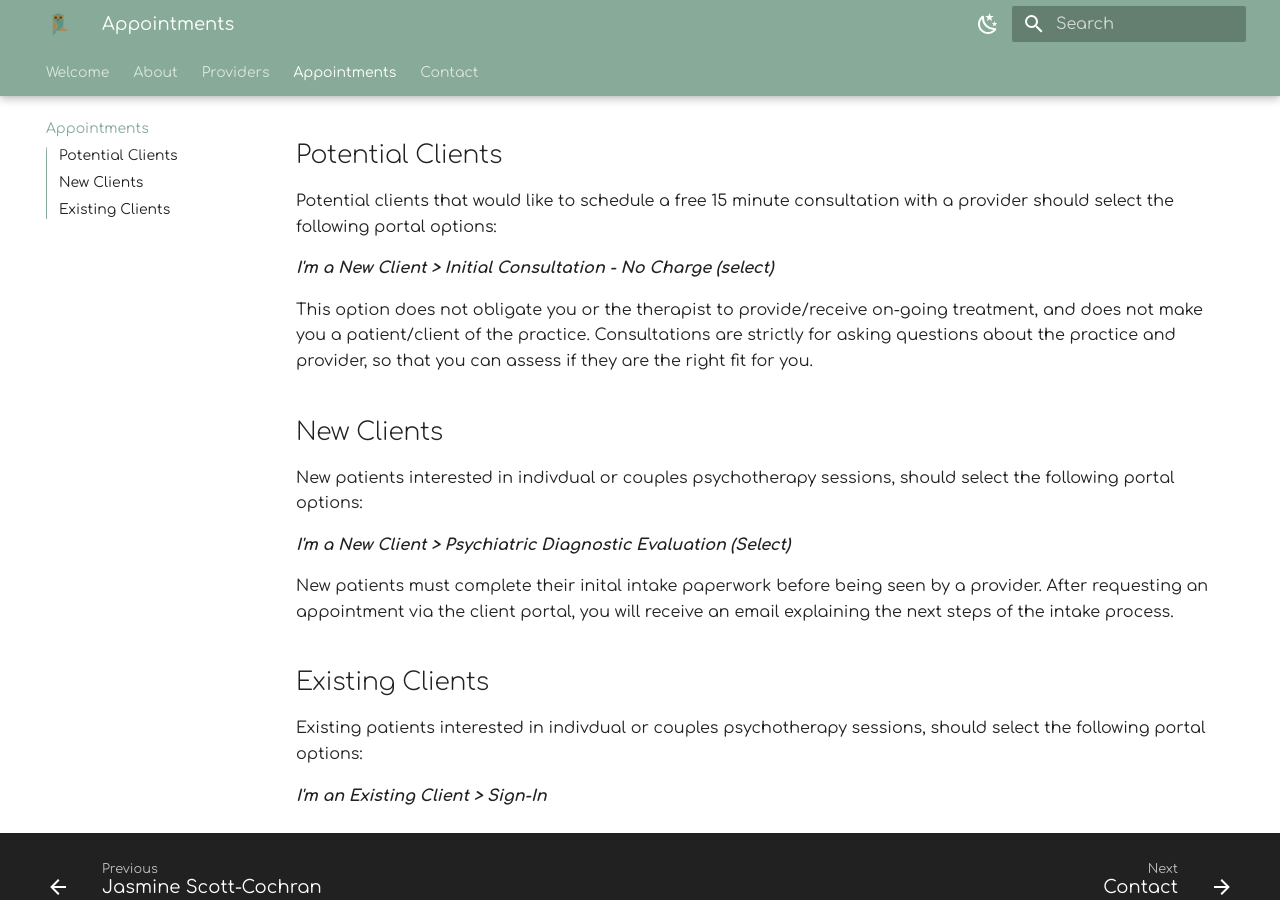
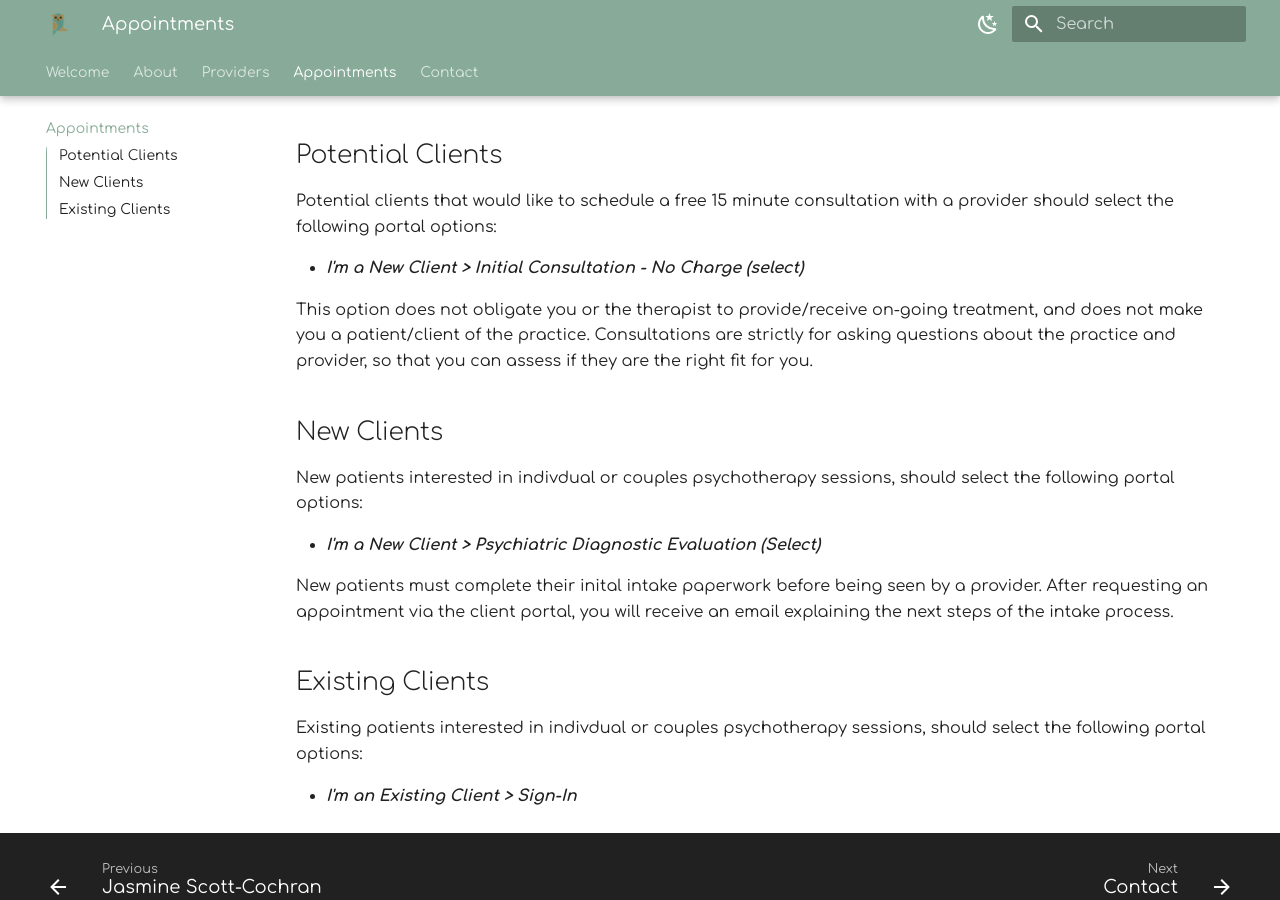
Before and after one commit to motm-therapy/website, an MkDocs documentation site: the page built from docs/appointments.md, in a window 1280 px wide and 900 px high, scrolled down 472 px. Built offline with MkDocs 1.6.1 and Material for MkDocs 9.7.7, drawn with Linux system fonts in a browser that asks for light colours.

```diff
--- a/docs/appointments.md
+++ b/docs/appointments.md
@@ -19,7 +19,7 @@ Please ensure your spam filter is not marking these as junk mail in order to rec
 
 Potential clients that would like to schedule a free 15 minute consultation with a provider should select the following portal options:
 
-***I'm a New Client > Initial Consultation - No Charge (select)***
+- ***I'm a New Client > Initial Consultation - No Charge (select)***
 
 This option does not obligate you or the therapist to provide/receive on-going treatment,
 and does not make you a patient/client of the practice.
@@ -30,7 +30,7 @@ so that you can assess if they are the right fit for you.
 
 New patients interested in indivdual or couples psychotherapy sessions, should select the following portal options:
 
-***I'm a New Client > Psychiatric Diagnostic Evaluation (Select)***
+- ***I'm a New Client > Psychiatric Diagnostic Evaluation (Select)***
 
 New patients must complete their inital intake paperwork before being seen by a provider.
 After requesting an appointment via the client portal, you will receive an email explaining the next steps of the intake process.
@@ -39,4 +39,4 @@ After requesting an appointment via the client portal, you will receive an email
 
 Existing patients interested in indivdual or couples psychotherapy sessions, should select the following portal options:
 
-***I'm an Existing Client > Sign-In***
+- ***I'm an Existing Client > Sign-In***
```
